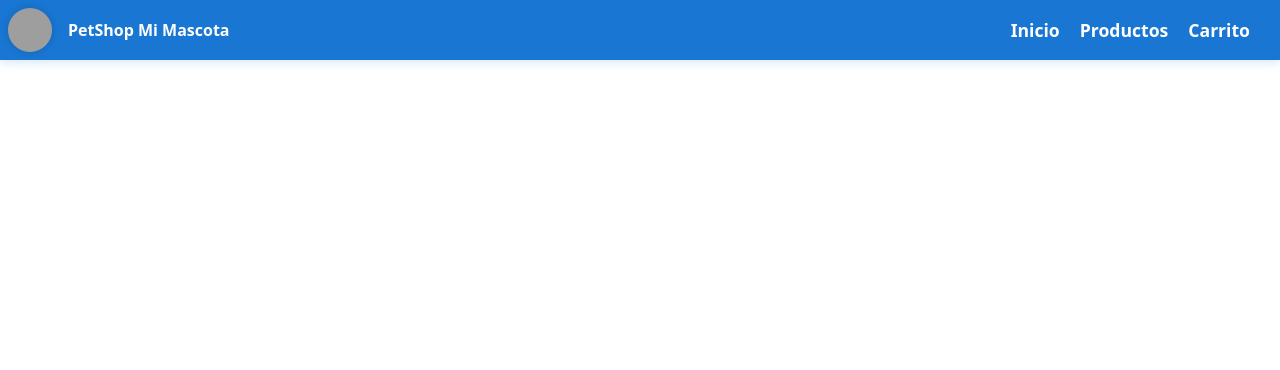
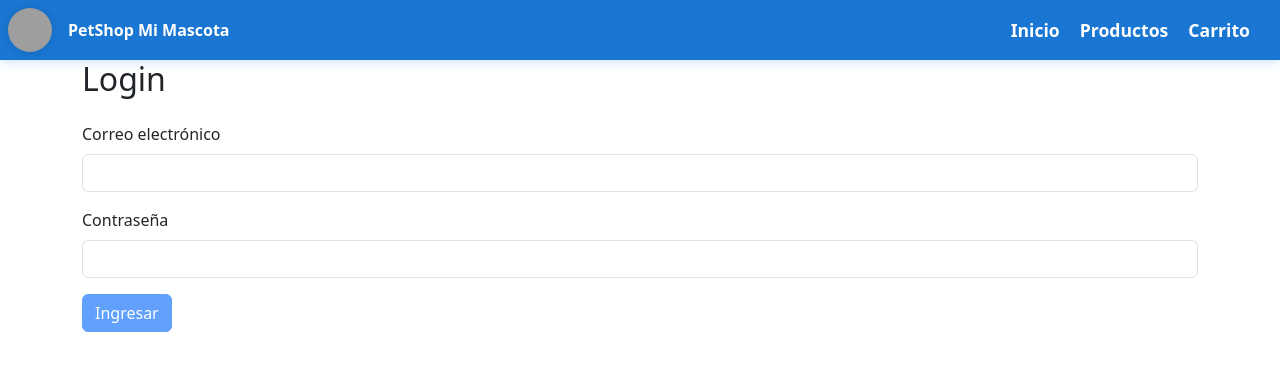
Before and after one commit to Genti13/tallerWebII-TP, an Angular app: page /login in a window 1280 px wide. Before the commit this address led to /. Shown: the top 370 px of the page. Built offline with nearby package versions, Linux system fonts and the light colour scheme; grey boxes are pictures that could not be loaded.

Commit message:
login .ts y .html

```diff
--- a/src/app/app-routing.module.ts
+++ b/src/app/app-routing.module.ts
@@ -3,10 +3,12 @@ import { RouterModule, Routes } from '@angular/router';
 import { ProductosComponent } from './productos/productos.component';
 import { CarritoComponent } from './carrito/carrito.component';
 import { HomeComponent } from './home/home.component';
+import { LoginComponent } from './login/login.component';
 const routes: Routes = [
   { path: '', component: HomeComponent, pathMatch: 'full' },
   { path: 'productos', component: ProductosComponent },
   { path: 'carrito', component: CarritoComponent },
+  { path: 'login', component: LoginComponent },
   { path: '', redirectTo: '/productos', pathMatch: 'full' },
 ];
 
--- /dev/null
+++ b/src/app/login/login.component.html
@@ -0,0 +1,36 @@
+<div class="container mt-4">
+  <h2 class="mb-4">Login</h2>
+
+  <form (ngSubmit)="onSubmit()" #loginForm="ngForm" novalidate>
+
+    <div class="mb-3">
+      <label for="email" class="form-label">Correo electrónico</label>
+      <input type="email" id="email" name="email" class="form-control" [(ngModel)]="email" required email
+        #emailRef="ngModel" />
+      <div *ngIf="emailRef.invalid && emailRef.touched" class="text-danger mt-1">
+        <small *ngIf="emailRef.errors?.['required']">El email es obligatorio.</small>
+        <small *ngIf="emailRef.errors?.['email']">El email debe contener &#64; y .com</small>
+      </div>
+    </div>
+
+    <div class="mb-3">
+      <label for="password" class="form-label">Contraseña</label>
+      <input type="password" id="password" name="password" class="form-control" [(ngModel)]="password" required
+        minlength="6" pattern=".*\d.*" #passwordRef="ngModel" />
+      <div *ngIf="passwordRef.invalid && passwordRef.touched" class="text-danger mt-1">
+        <small *ngIf="passwordRef.errors?.['required']">La contraseña es obligatoria.</small>
+        <small *ngIf="passwordRef.errors?.['minlength']">Debe tener al menos 6 caracteres.<br></small>
+        <small *ngIf="passwordRef.errors?.['pattern']">Debe incluir al menos un número.</small>
+      </div>
+    </div>
+
+    <button type="submit" class="btn btn-primary" [disabled]="loginForm.invalid">
+      Ingresar
+    </button>
+
+  </form>
+
+  <div *ngIf="loginError" class="alert alert-danger mt-3">
+    {{ loginError }}
+  </div>
+</div>
--- /dev/null
+++ b/src/app/login/login.component.ts
@@ -0,0 +1,51 @@
+import { Component } from '@angular/core';
+import { FormsModule } from '@angular/forms';
+import { CommonModule } from '@angular/common';
+
+@Component({
+  selector: 'app-login',
+  standalone: true,
+  imports: [CommonModule, FormsModule],
+  templateUrl: './login.component.html',
+  styleUrls: ['./login.component.css']
+})
+
+export class LoginComponent {
+  email: string = '';
+  password: string = '';
+  loginError: string = '';
+
+  // private emailRegex = /^[^\s@]+@[^\s@]+\.[^\s@]{2,}$/i;
+  private emailRegex = /^[^@]+@[^@]+\.com$/;
+
+  onSubmit(): void {
+    this.loginError = '';
+
+    if (!this.validarEmail(this.email)) {
+       this.loginError = 'Por favor, ingresa un correo válido.';
+      return;
+    }
+
+
+    if (!this.validarPassword(this.password)) {
+      this.loginError = 'La contraseña debe tener al menos 6 caracteres y 1 número.';
+      return;
+    }
+
+    alert(`Login exitoso`);
+  }
+
+  validarPassword(password: string): boolean {
+    const tieneNumero = /\d/.test(password);
+    const largoSuficiente = password.length >= 6;
+    return tieneNumero && largoSuficiente;
+  }
+
+  validarEmail(email: string): boolean {
+    const regex = /^[^@]+@[^@]+\.com$/;
+    return regex.test(email);
+  }
+
+
+
+}
```
Also changed, not shown: src/app/login/login.component.css (added), 1 other file (tests, documents, lock files or other folders).
